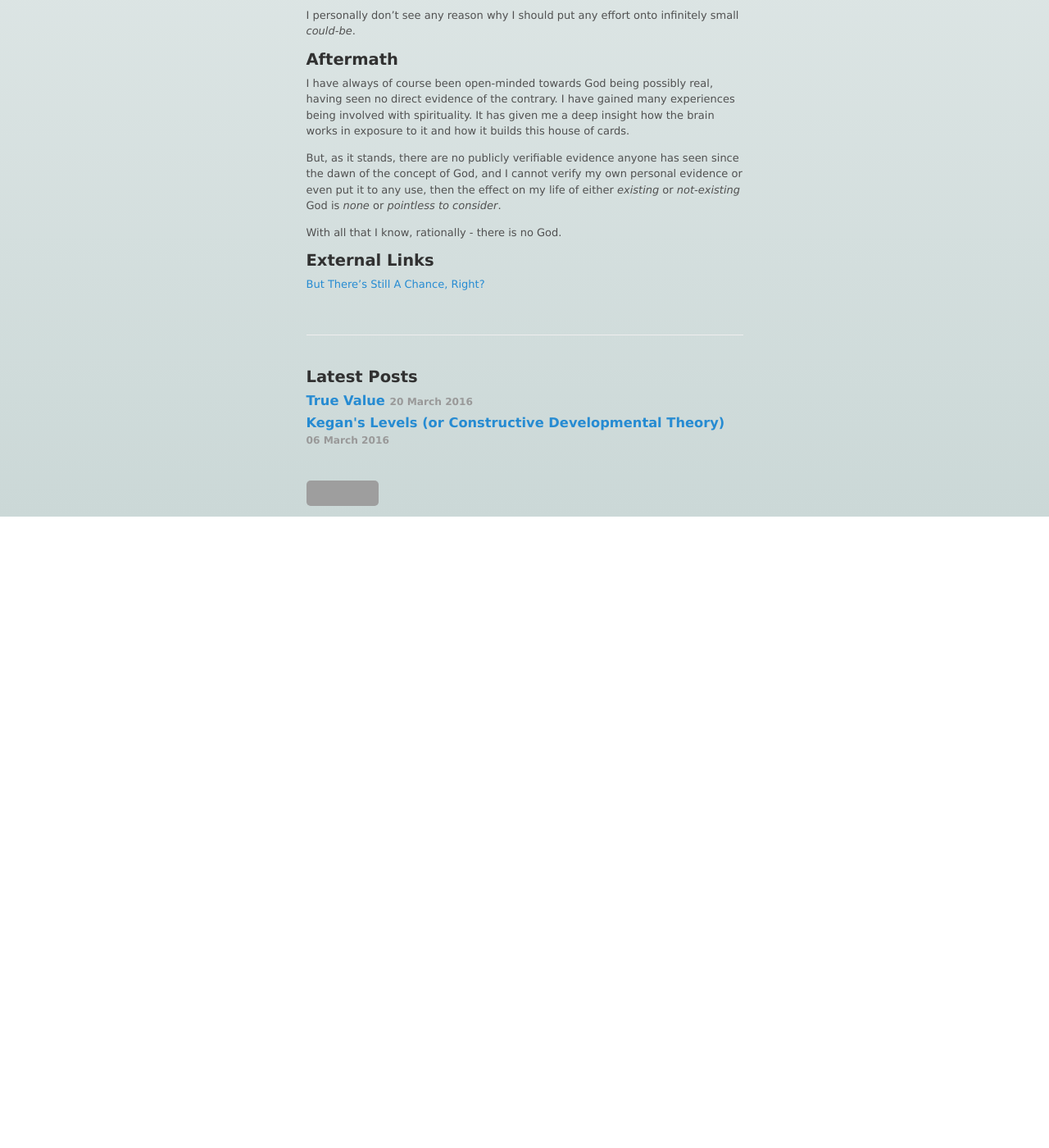
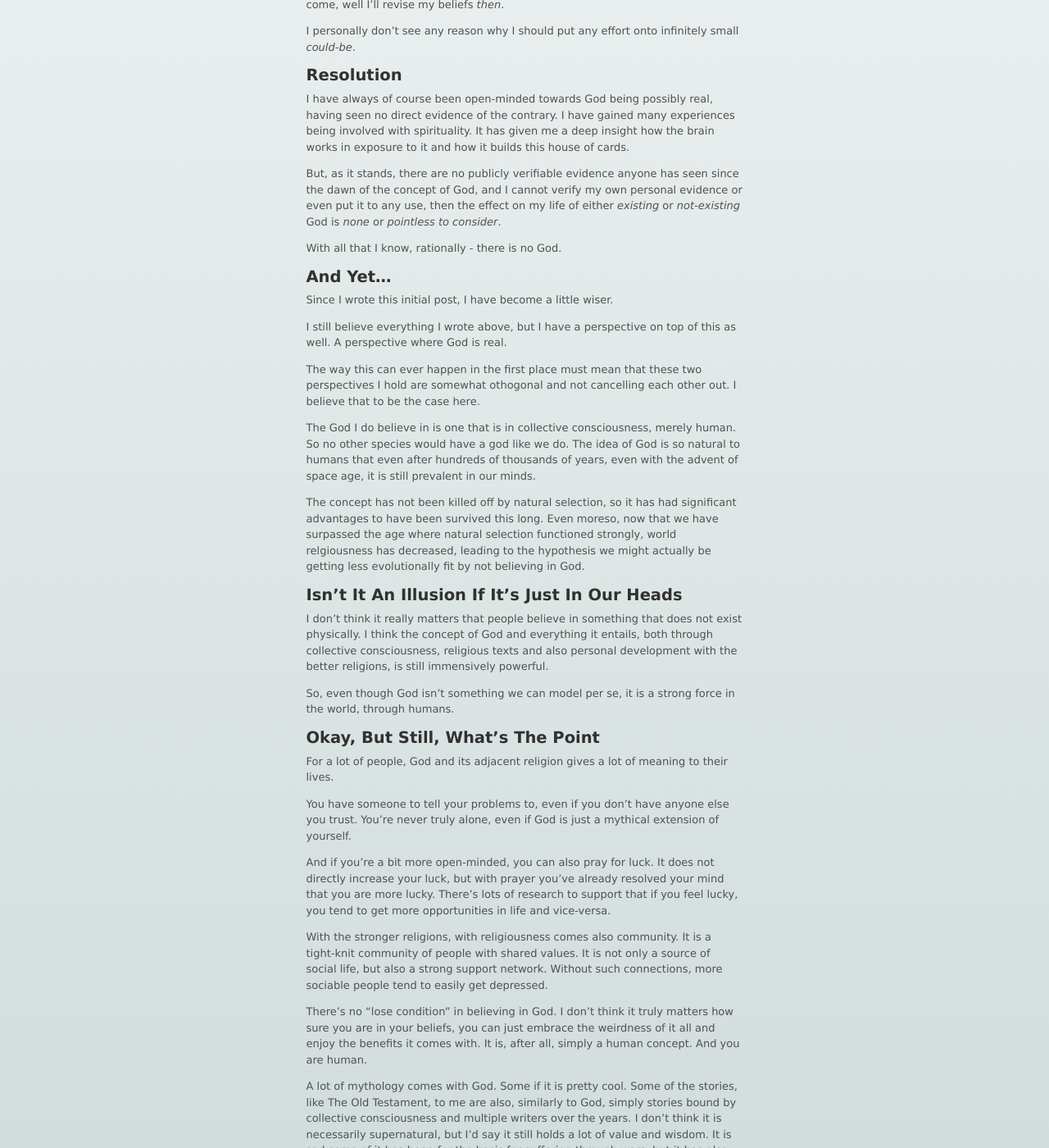
Before and after one commit to azatris/azatris.github.io, a Jekyll site: the page built from _posts/2016-03-14-god.md, in a window 1280 px wide and 1400 px high, scrolled down 1358 px. Shown: the whole window at 82% size. Built offline with Jekyll 4.4.1, drawn with Linux system fonts in a browser that asks for light colours; comment, search, counter and statistics services are not loaded; before the commit the page ends 1988 px from its top, so only the background shows below that; some of the changed text lies outside the part shown; grey boxes are pictures that could not be loaded.

Commit message:
Update God

```diff
--- a/_posts/2016-03-14-god.md
+++ b/_posts/2016-03-14-god.md
@@ -1,11 +1,11 @@
 ---
 layout: post
-title: God (or How I Got Rid of the Doubt)
-last_updated: 2016-03-15
+title: God & Belief Superposition
+last_updated: 2020-05-05
 belief: highly likely
 status: in progress
 summary: |
-    Why it is meaningless to believe in a deity (answer: It is not a reliably accurate model of reality!) and how I reached this understanding.
+    Why it is meaningless to believe in a deity (answer: It is not a reliably accurate model of reality!) and how I reached this understanding. Also, paradoxically, how I still believe in god.
 ---
 {% include latex.html %}
 
@@ -19,13 +19,13 @@ I didn't need to _believe_. I just sensed and felt that _there is something_. Th
 
 I also didn't care what other people really thought of this. It was _mine_, _I_ felt it and I found the concepts beautifully matching up like a jigsaw puzzle.
 
-With this experience I may never label spiritual or religious people stupid _a priori_, knowing how easy it is to build logical systems out of some foundations that may not actually be grounded in reality. And this phenomenon is easy to miss if you don't have the correct knowledge.
+With this experience I may never label spiritual or religious people stupid _a priori_, knowing how easy it is to build logical systems out of some foundations that may not actually be grounded in reality. And this phenomenon is easy to miss if you don't have the correct knowledge beforehand.
 
 ## The Knowledge
 
 A significant source of confusion is that if you believe in God, and are dedicated, you **will** find experiences that support this belief.
 
-I was involved with spirituality with ties to Hinduism. When I chanted the mantra _"Om Namah Shivaya" (salutations to Shiva)_, my mind cleared up, I immediately felt better, my worries dissapeared for the moment. I felt more connected to my concept of _Life_.
+I was involved with spirituality with ties to Hinduism. When I chanted the mantra _"Om Namah Shivaya" (salutations to Shiva)_, my mind cleared up, I immediately felt better, my worries dissapeared for the moment. I felt more connected to my concept of _Life_. It still works to this day.
 
 The problem isn't the experiences, but rather that I was under the effect of [Confirmation Bias](https://en.wikipedia.org/wiki/Confirmation_bias):
 
@@ -35,13 +35,13 @@ The problem isn't the experiences, but rather that I was under the effect of [Co
 
 It's not necessarily that I was looking for affirmative experiences and disregarding negatives, but it is harder to notice these negatives when you have trust. Should I wish God to help me acquire a particular experience _X_ - if _X_ happens, that's an affirmation - if _X_ doesn't happen, then _it's my karma and I have to 'resolve' it_. This sort of unfalsifiability creates a serious [Selection Bias](https://en.wikipedia.org/wiki/Selection_bias) of interpretation of experience.
 
-As with _actually feeling_ the effects of mantras, I think why it worked so well was that I had these as mental hooks to trigger expected emotional behaviour on my body, because I had enough belief of the mantra possibly affecting me. Naturally, nothing really unexpected ever happened beyond that. Even with _feeling things_, as personal evidence, there are so many stronger hypothesis for explanation than the hypothesis of God.
+As with _actually feeling_ the effects of mantras, I think why it worked so well was that I had these as mental hooks to trigger expected emotional behaviour on my body, because I had enough belief of the mantra possibly affecting me, be it conscious or subconscious. Naturally, nothing really unexpected ever happened beyond that. Even with _feeling things_, as personal evidence, there are so many stronger hypothesis for explanation than the hypothesis of God. With feeling things, that might just be complex emotional triggers.
 
-Even though there's plenty of proclaimed personal evidence (e.g. _feeling things_), you would expect that by now there would be a publicly verifiable evidence come out, if God had any real effect on us. If God chooses to be unfalteringly devious like that, I wouldn't know what to do anyway if I cannot verify that I am not being delusional! If the publicly verifiable evidence is yet to come, well I'll revise my beliefs _then_.
+Even though there's plenty of proclaimed personal evidence (e.g. _feeling things_) in the world, you would expect that by now there would be a publicly verifiable evidence, if God had any real (i.e. measurable) effect on us. If God chooses to be unfalteringly devious like that, I wouldn't know what to do anyway if I cannot verify that I am not being delusional! If the publicly verifiable evidence is yet to come, well I'll revise my beliefs _then_.
 
 I personally don't see any reason why I should put any effort onto infinitely small _could-be_.
 
-## Aftermath
+## Resolution
 
 I have always of course been open-minded towards God being possibly real, having seen no direct evidence of the contrary. I have gained many experiences being involved with spirituality. It has given me a deep insight how the brain works in exposure to it and how it builds this house of cards.
 
@@ -49,6 +49,40 @@ But, as it stands, there are no publicly verifiable evidence anyone has seen sin
 
 With all that I know, rationally - there is no God.
 
+## And Yet...
+
+Since I wrote this initial post, I have become a little wiser.
+
+I still believe everything I wrote above, but I have a perspective on top of this as well. A perspective where God is real.
+
+The way this can ever happen in the first place must mean that these two perspectives I hold are somewhat othogonal and not cancelling each other out. I believe that to be the case here.
+
+The God I do believe in is one that is in collective consciousness, merely human. So no other species would have a god like we do. The idea of God is so natural to humans that even after hundreds of thousands of years, even with the advent of space age, it is still prevalent in our minds.
+
+The concept has not been killed off by natural selection, so it has had significant advantages to have been survived this long. Even moreso, now that we have surpassed the age where natural selection functioned strongly, world relgiousness has decreased, leading to the hypothesis we might actually be getting less evolutionally fit by not believing in God.
+
+
+## Isn't It An Illusion If It's Just In Our Heads
+
+I don't think it really matters that people believe in something that does not exist physically. I think the concept of God and everything it entails, both through collective consciousness, religious texts and also personal development with the better religions, is still immensively powerful.
+
+So, even though God isn't something we can model per se, it is a strong force in the world, through humans.
+
+## Okay, But Still, What's The Point
+
+For a lot of people, God and its adjacent religion gives a lot of meaning to their lives.
+
+You have someone to tell your problems to, even if you don't have anyone else you trust. You're never truly alone, even if God is just a mythical extension of yourself.
+
+And if you're a bit more open-minded, you can also pray for luck. It does not directly increase your luck, but with prayer you've already resolved your mind that you are more lucky. There's lots of research to support that if you feel lucky, you tend to get more opportunities in life and vice-versa.
+
+With the stronger religions, with religiousness comes also community. It is a tight-knit community of people with shared values. It is not only a source of social life, but also a strong support network. Without such connections, more sociable people tend to easily get depressed.
+
+There's no "lose condition" in believing in God. I don't think it truly matters how sure you are in your beliefs, you can just embrace the weirdness of it all and enjoy the benefits it comes with. It is, after all, simply a human concept. And you are human.
+
+A lot of mythology comes with God. Some if it is pretty cool. Some of the stories, like The Old Testament, to me are also, similarly to God, simply stories bound by collective consciousness and multiple writers over the years. I don't think it is necessarily supernatural, but I'd say it still holds a lot of value and wisdom. It is sad some of it has been for the basis for suffering through wars, but it has also been the basis for a lot of well-lived lives. All-in-all, I'd say the mythos has been meaningful (and probably will be for a long time).
+
+
 ## External Links
 
 [But There's Still A Chance, Right?](http://lesswrong.com/lw/ml/but_theres_still_a_chance_right/)
```
